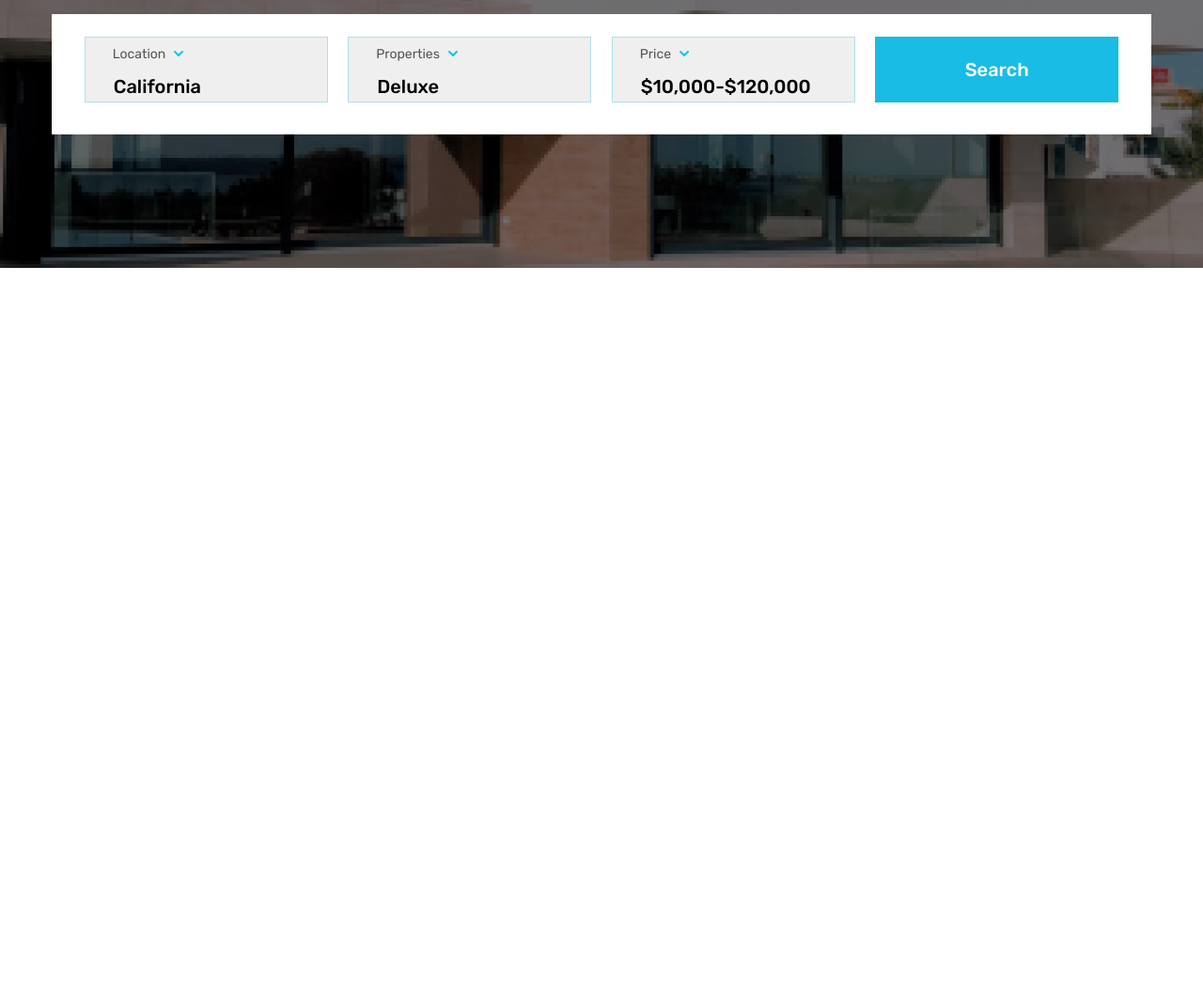
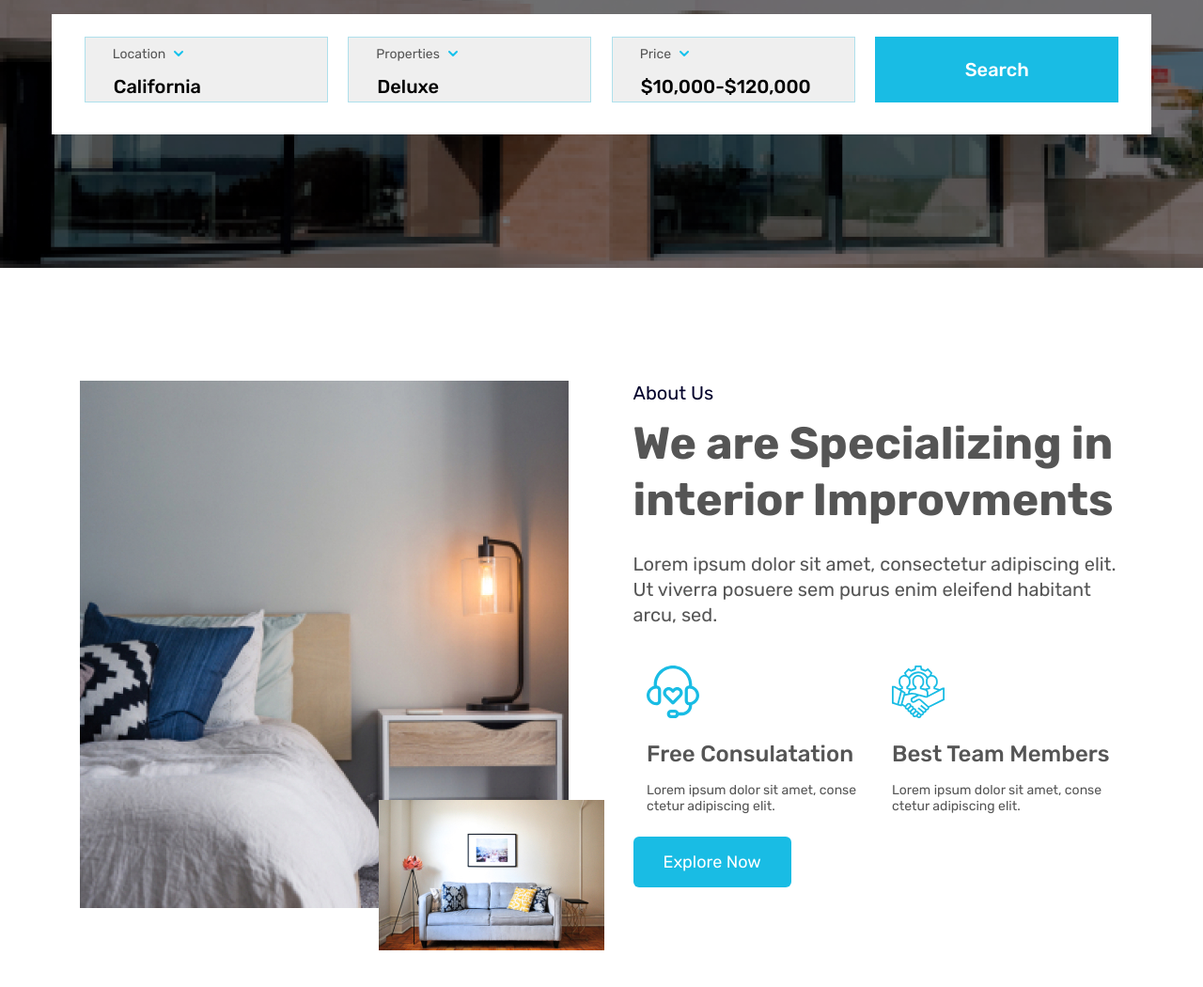
Before and after one commit to Artem-Smirnoff/Building, a website: page app/index.html in a window 1280 px wide. Shown: the part 544-1594 px from the top of the page at 94% size. Before the commit the page ends 829 px from the top, so only its background shows below. Drawn offline with nearby package versions, Linux system fonts and the light colour scheme; files that its build step writes are made by us from their sources.

Commit message:
added about section

```diff
--- a/app/index.html
+++ b/app/index.html
@@ -91,6 +91,38 @@
 
       </div>
     </section>
+    <section class="about">
+      <div class="container about__container">
+        <div class="about__images">
+          <img src="images/about/big.jpg" alt="bed" class="about__img-big">
+          <img src="images/about/small.jpg" alt="sofa" class="about__img-small">
+        </div>
+        <div class="about__content">
+          <p class="about__subtitle">About Us</p>
+          <h2 class="about__title">We are Specializing in interior Improvments</h2>
+          <p class="about__text">Lorem ipsum dolor sit amet, consectetur adipiscing elit. Ut viverra posuere sem purus enim eleifend habitant arcu, sed.</p>
+          <ul class="about__list">
+            <li class="about__item">
+              <img src="images/icons/support.svg" alt="support" class="about__item-icon">
+              <h4 class="about__item-title">Free Consulatation</h4>
+              <p class="about__item-text">
+                Lorem ipsum dolor sit amet, conse
+                ctetur adipiscing elit.
+              </p>
+            </li>
+            <li class="about__item">
+              <img src="images/icons/team.svg" alt="team" class="about__item-icon">
+              <h4 class="about__item-title">Best Team Members</h4>
+              <p class="about__item-text">
+                Lorem ipsum dolor sit amet, conse
+                ctetur adipiscing elit.
+              </p>
+            </li>
+          </ul>
+          <a href="#" class="about__btn">Explore Now</a>
+        </div>
+      </div>
+    </section>
 
     <main class="main"></main>
     <footer class="footer"></footer>
--- a/app/scss/_global.scss
+++ b/app/scss/_global.scss
@@ -4,6 +4,7 @@ body {
   font-family: 'Rubik', sans-serif;
   font-weight: 400;
   font-size: 14px;
+  color: #555;
 }
 
 .wrapper {
--- a/app/scss/style.scss
+++ b/app/scss/style.scss
@@ -51,8 +51,7 @@
 }
 
 .hero {
-  height: 100%;
-  max-height: 700px;
+  height: 700px;
   background-image: url('../images/hero/hero-bg.jpg');
   background-repeat: no-repeat;
   background-size: cover;
@@ -176,6 +175,96 @@
   }
 }
 
+.about {
+  padding-top: 120px;
+  padding-bottom: 165px;
+
+  &__container {
+    display: flex;
+    justify-content: space-between;
+    flex-wrap: wrap;
+  }
+
+  &__images {
+    position: relative;
+    margin: 0 auto;
+    margin-bottom: 20px;
+  }
+
+  &__img-big {
+    object-fit: cover;
+  }
+
+  &__img-small {
+    object-fit: cover;
+    position: absolute;
+    bottom: -45px;
+    right: -38px;
+  }
+
+  &__content {
+    max-width: 532px;
+    padding-left: 10px;
+    margin: 0 auto;
+  }
+
+  &__subtitle {
+    font-size: 20px;
+    font-weight: 400;
+    line-height: 135%;
+    color: #02012B;
+    margin-bottom: 10px;
+  }
+
+  &__title {
+    font-size: 48px;
+    font-style: normal;
+    font-weight: 700;
+    line-height: 126.875%;
+    margin-bottom: 24px;
+  }
+
+  &__text {
+    font-size: 20px;
+    font-weight: 400;
+    line-height: 135%;
+    color: #555555;
+    margin-bottom: 40px;
+  }
+
+  &__list {
+    display: flex;
+    justify-content: space-between;
+    flex-wrap: wrap;
+    margin-bottom: 40px;
+  }
+
+  &__item {
+    max-width: 232px;
+    width: 100%;
+    margin: 0 auto;
+  }
+
+  &__item-icon {
+    margin-bottom: 24px;
+  }
+
+  &__item-title {
+    font-size: 24px;
+    font-weight: 500;
+    margin-bottom: 16px;
+  }
+
+  &__btn {
+    font-size: 18px;
+    font-weight: 400;
+    line-height: 133.333%;
+    padding: 16px 32px;
+    border-radius: 6px;
+    background-color: #19BCE4;
+    color: #FFFFFF;
+  }
+}
 
 
 //media------------------------------------------------------
@@ -234,3 +323,37 @@
     }
   }
 }
+
+@media (max-width:650px) {
+  .about {
+
+    &__title {
+      font-size: 30px;
+    }
+
+    &__img-small {
+      display: none;
+    }
+
+    &__list {
+      display: block;
+    }
+
+    &__item {
+      margin: 0 auto;
+    }
+
+    &__item:not(:last-child) {
+      margin-bottom: 20px;
+    }
+
+    &__item-icon {
+      margin: 0 auto;
+    }
+
+    &__btn {
+      display: block;
+      text-align: center;
+    }
+  }
+}
```
Also changed, not shown: app/images/about/big.jpg (added), app/images/about/small.jpg (added), app/images/icons/support.svg (added), app/images/icons/team.svg (added).
